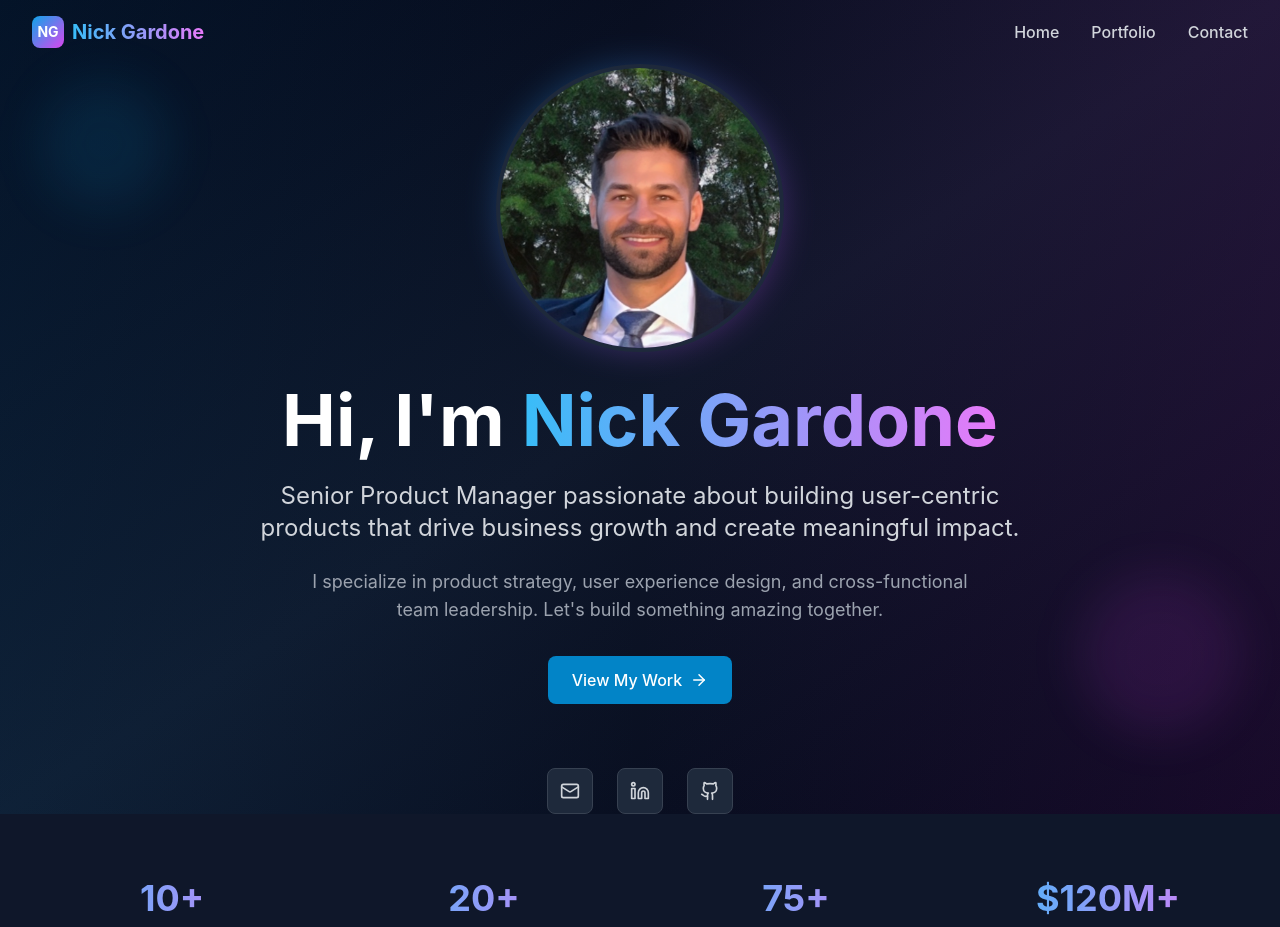
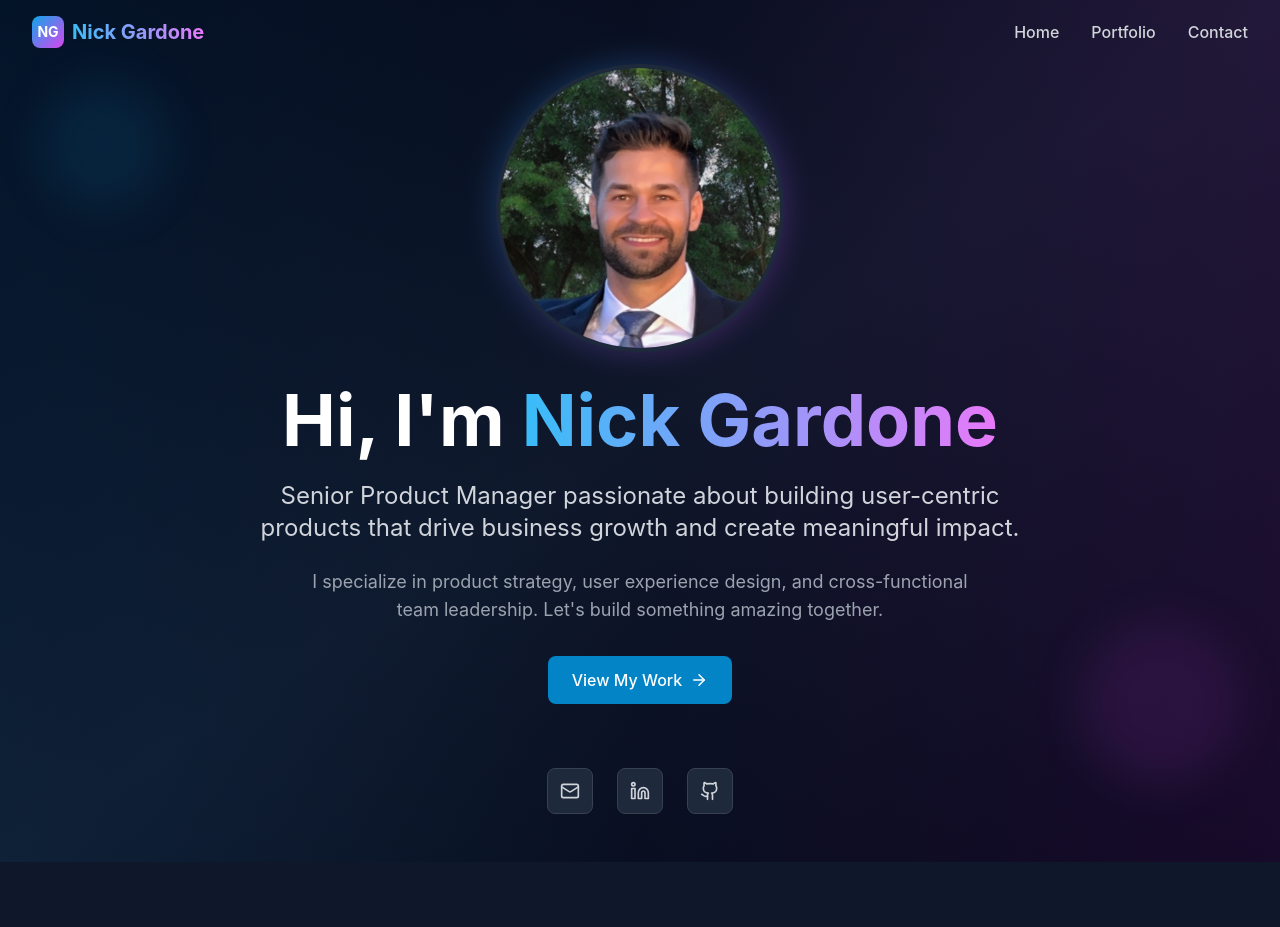
Before and after one commit to nickgardone/nick-gardone-portfolio, a Next.js app: page / in a window 1280 px wide. Shown: the top 927 px of the page. Built offline with nearby package versions, Linux system fonts and the light colour scheme.

Commit message:
Add more spacing between media icons and line below on home page

```diff
--- a/src/app/page.jsx
+++ b/src/app/page.jsx
@@ -125,7 +125,7 @@ export default function Home() {
               initial={{ opacity: 0 }}
               animate={{ opacity: 1 }}
               transition={{ duration: 0.8, delay: 1.2 }}
-              className="flex items-center justify-center space-x-6 pt-8"
+              className="flex items-center justify-center space-x-6 pt-8 pb-12"
             >
               <motion.a
                 href="mailto:NGardone@Gmail.com"
```
